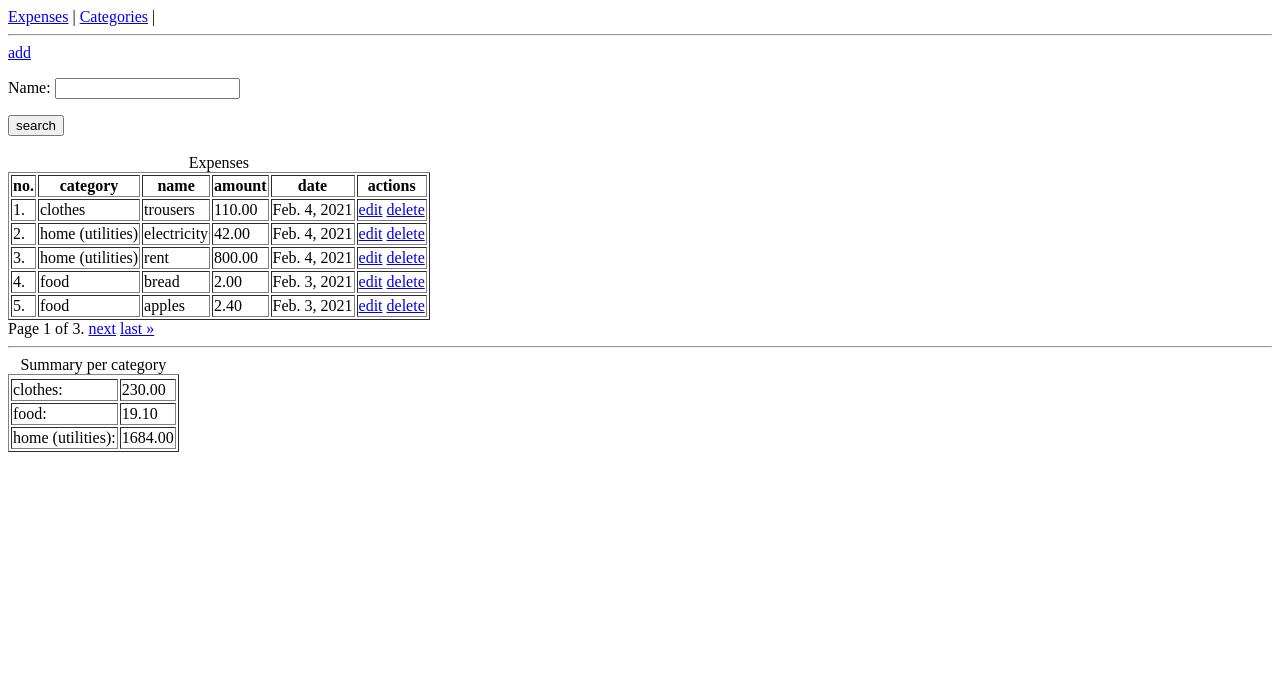
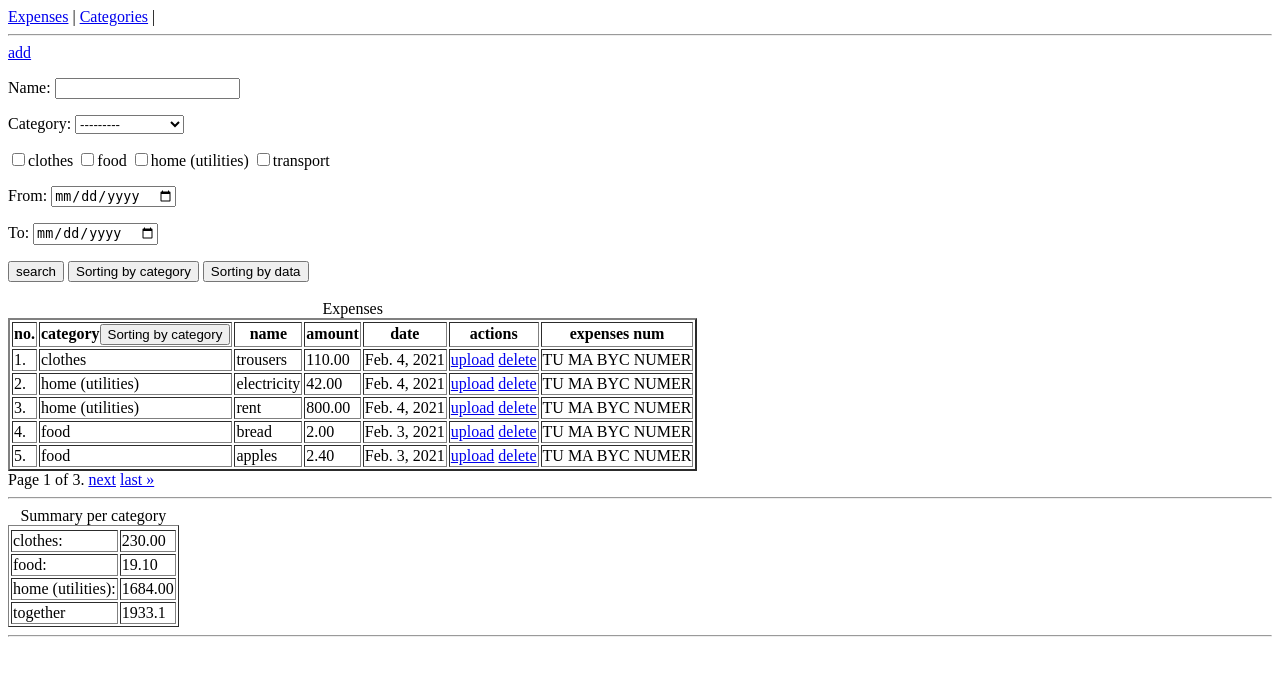
Before and after one commit to karxol/zadanie, a Django app: page /expenses/expense/list/ in a window 1280 px wide. Shown: the top 676 px of the page. Run offline with Django 4.2, Linux system fonts and the light colour scheme; data comes from the database, SQL or seed files in the repository.

Commit message:
Commit message

```diff
--- a/expenses/forms.py
+++ b/expenses/forms.py
@@ -1,11 +1,16 @@
 from django import forms
 from .models import Expense
+from django.db import models
 
 
 class ExpenseSearchForm(forms.ModelForm):
+    """from_date = models.DateField()
+    to_date = models.DateField()"""
+    date_modified = models.DateTimeField(blank=True, null=True)
+    score = models.DecimalField(max_digits=5, decimal_places=3, blank=True, null=True)
     class Meta:
         model = Expense
-        fields = ('name',)
+        fields = ('name', 'category',)
 
     def __init__(self, *args, **kwargs):
         super().__init__(*args, **kwargs)
--- a/expenses/templates/expenses/expense_list.html
+++ b/expenses/templates/expenses/expense_list.html
@@ -4,36 +4,60 @@
 
 <a href="{% url 'expenses:expense-create' %}">add</a>
 
-<form method="get" action="">
+<form method="get" methdod=" post" action="">
   {{form.as_p}}
+  {% for o in category %}
+
+  <input type="checkbox" id={{ o }} name={{ o }}>{{ o }}</input>
+
+{% endfor %}
+
+  </ul>
+	<p>
+	  <label for="from">From:</label>
+	  <input type="date" name="from" maxlength="50" id="id_from" />
+  </p>
+  <p>
+	  <label for="to">To:</label>
+	  <input type="date" name="to" maxlength="50" id="id_to" onsearch = " " />
+  </p>
   <button type="submit">search</button>
+  <button onclick="sortListDir()">Sorting by category</button>
+  <button onclick="sortTable()">Sorting by data</button>
+
 </form>
 <br>
-<table border="1">
+<table border="2">
 	<caption>Expenses</caption>
 	<thead>
 	  <tr>
 		<th>no.</th>
-		<th>category</th>
+		<th>category<button onclick="sortListDir()">Sorting by category</button></th>
 		<th>name</th>
 		<th>amount</th>
 		<th>date</th>
 		<th>actions</th>
+		<th>expenses num</th>
 	  </tr>
 	</thead>
 	<tbody>
 
 	{% for obj in object_list %}
+
 	  <tr>
+
 		<td>{{ page_obj.start_index|add:forloop.counter0 }}.</td>
 		<td>{{ obj.category|default:"-" }}</td>
 		<td>{{ obj.name|default:"-" }}</td>
 		<td>{{ obj.amount|floatformat:2 }}</td>
-		<td>{{obj.date}}</td>
+		<td>{{obj.date }} </td>
+
 		<td>
-		  <a href="{% url 'expenses:expense-edit' obj.id %}">edit</a>
+		  <a href="{% url 'expenses:expense-upload' obj.id %}">upload</a>
+		  <!--<a href="{% url 'expenses:expense-edit' obj.id %}">edit</a>-->
 		  <a href="{% url 'expenses:expense-delete' obj.id %}">delete</a>
 		</td>
+		<td>TU  MA BYC NUMER</td>
 	  </tr>
 	  {% empty %}
 	  <tr>
@@ -54,6 +78,15 @@
 		<td>{{total|floatformat:2}}</td>
 	</tr>
 	{% endfor %}
+	<tr>
+		<td>together</td>
+		<td>1933.1</td> <!--Tu ma byc wynik -->
+
+	</tr>
+
   </tr>
+
 </table>
+<hr>
+
 {% endblock %}
--- a/expenses/urls.py
+++ b/expenses/urls.py
@@ -24,6 +24,16 @@ urlpatterns = [
             template_name='generic_update.html'
          ),
          name='expense-edit'),
+
+     path('expense/<int:pk>/upload/',
+         UpdateView.as_view(
+            model=Expense,
+            fields='__all__',
+            success_url=reverse_lazy('expenses:expense-list'),
+            template_name='generic_update.html'
+         ),
+         name='expense-upload'),
+
     path('expense/<int:pk>/delete/',
          DeleteView.as_view(
             model=Expense,
--- a/expenses/views.py
+++ b/expenses/views.py
@@ -3,6 +3,7 @@ from django.views.generic.list import ListView
 from .forms import ExpenseSearchForm
 from .models import Expense, Category
 from .reports import summary_per_category
+
 
 
 class ExpenseListView(ListView):
@@ -15,11 +16,22 @@ class ExpenseListView(ListView):
         form = ExpenseSearchForm(self.request.GET)
         if form.is_valid():
             name = form.cleaned_data.get('name', '').strip()
+            from_date = self.request.GET.get('from')
+            to_date =  self.request.GET.get('to')
             if name:
                 queryset = queryset.filter(name__icontains=name)
+            if from_date and to_date:
+                queryset = queryset.filter(date__gte=from_date, date__lte=to_date)
+            elif from_date:
+                queryset = queryset.filter(date__gte=from_date)
+            elif to_date:
+                queryset = queryset.filter(date__lte=to_date)
+
+
 
         return super().get_context_data(
             form=form,
+            category= [f.name for f in Category.objects.all()],
             object_list=queryset,
             summary_per_category=summary_per_category(queryset),
             **kwargs)
```
Also changed, not shown: expenses/models.py (line endings or trailing spaces).
